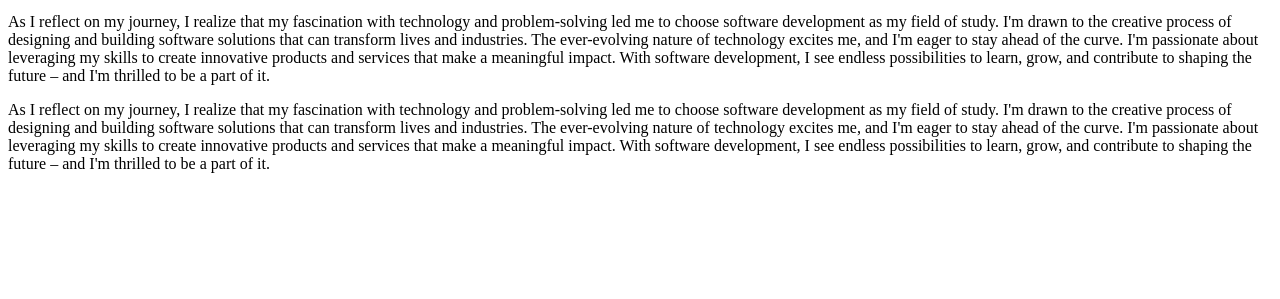
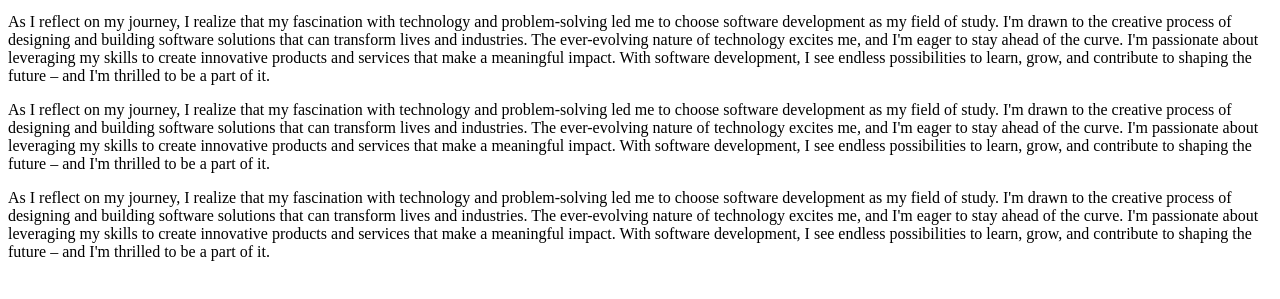
Before and after one commit to EmmanuelObodike/Nnamdi, a plain HTML site: page index.html in a window 1280 px wide. Shown: the part 155-454 px from the top of the page. Drawn offline with Linux system fonts and the light colour scheme.

Commit message:
updated index

```diff
--- a/index.html
+++ b/index.html
@@ -40,6 +40,16 @@
             make a meaningful impact. With software development, I see endless possibilities to learn,
              grow, and contribute to shaping the future – and I'm thrilled to be a part of it.
     </p>
+    <P>
+         As I reflect on my journey, I realize that my fascination with technology and problem-solving
+         led me to choose software development as my field of study.
+         I'm drawn to the creative process of designing and building software solutions that can
+          transform lives and industries. The ever-evolving nature of technology excites me,
+           and I'm eager to stay ahead of the curve.
+           I'm passionate about leveraging my skills to create innovative products and services that
+            make a meaningful impact. With software development, I see endless possibilities to learn,
+             grow, and contribute to shaping the future – and I'm thrilled to be a part of it.
+    </p>
     </P>
 </body>
 </html>
```
